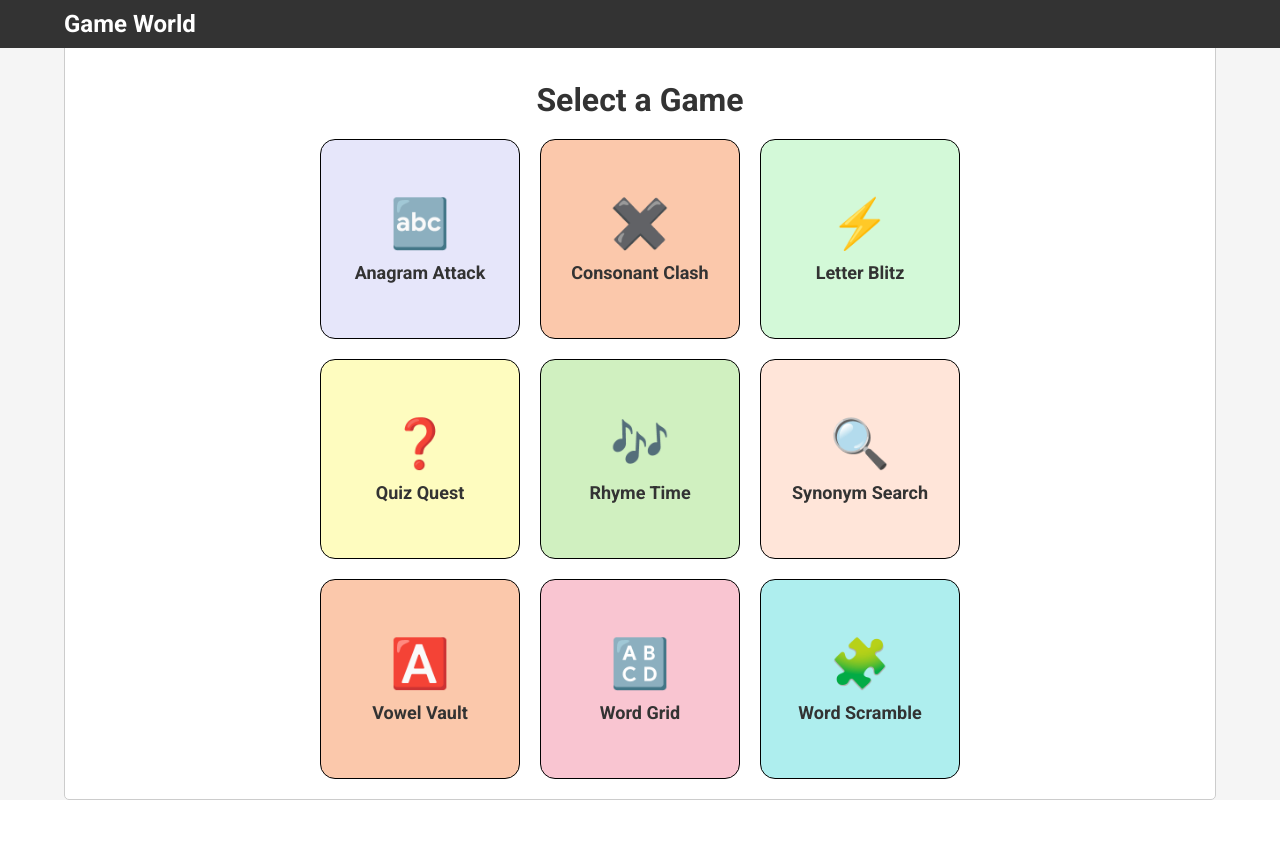
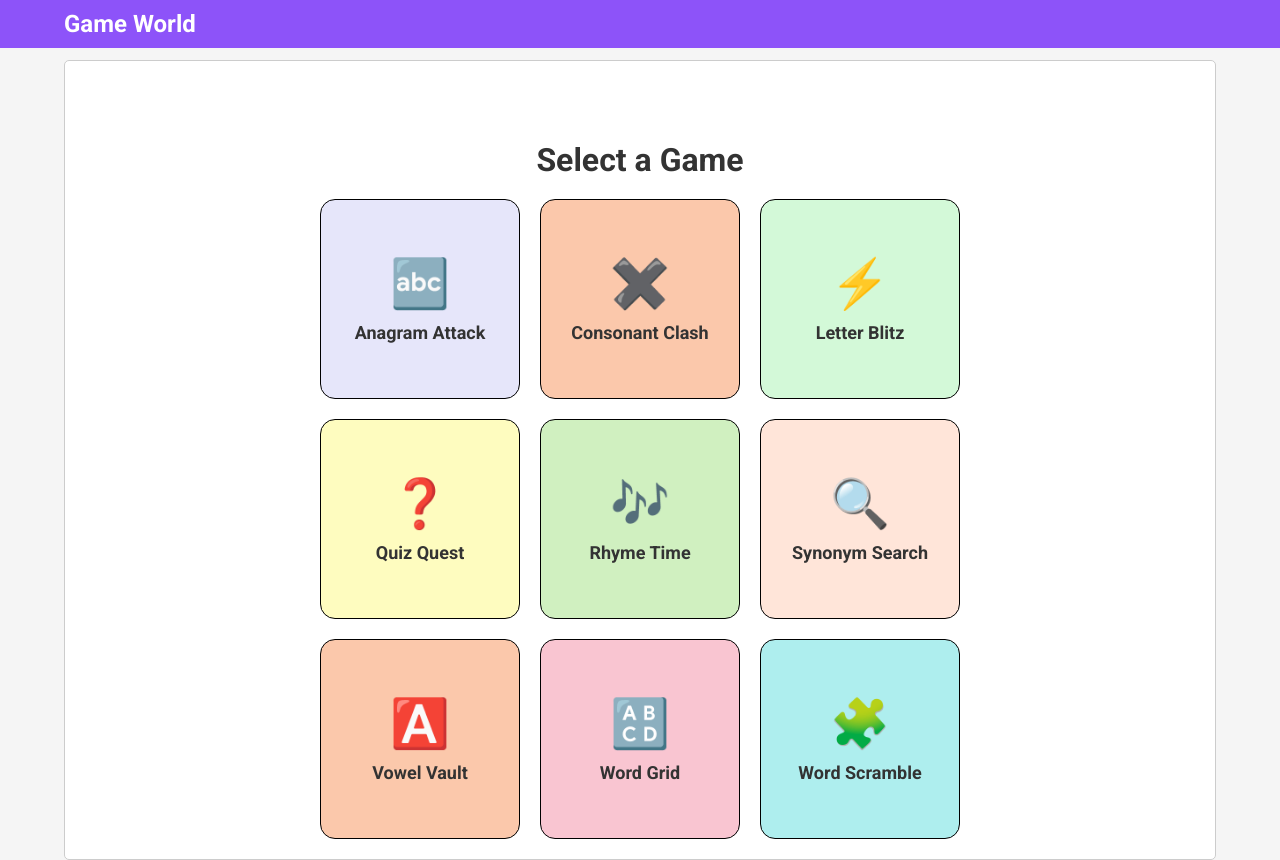
Before and after one commit to joseph-johnson27001/game-world, a Vue app: page / in a window 1280 px wide. Before the commit the page ends 800 px from the top, so only its background shows below. Built offline with nearby package versions, Linux system fonts and the light colour scheme; the HTML template or start-up script is replaced by a standard one.

Commit message:
Navbar and app layouts

```diff
--- a/src/App.vue
+++ b/src/App.vue
@@ -44,6 +44,7 @@ main {
   justify-content: center;
   padding-top: 60px;
   min-height: 100vh;
+  margin-top: 60px;
 }
 
 h1 {
--- a/src/components/NavBar.vue
+++ b/src/components/NavBar.vue
@@ -15,7 +15,8 @@ export default {
 <style scoped>
 .navbar {
   width: 100%;
-  background-color: #333;
+  background-color: #8d53f9;
+
   color: white;
   padding: 10px 0;
   position: fixed;
```
